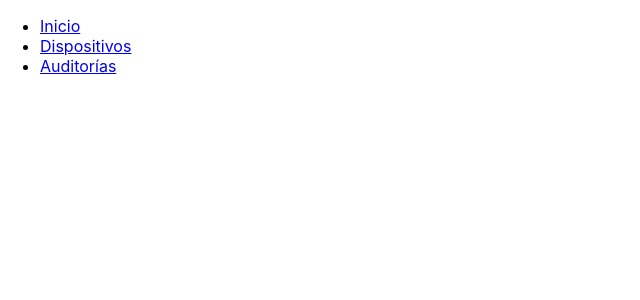
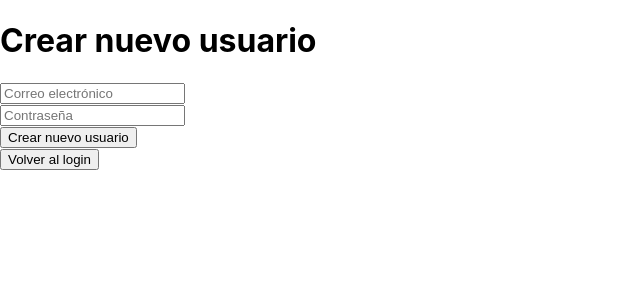
Before and after one commit to SerG-I0/TFG, a React (Create React App) app in the folder FrontEnd/: page /crear_usuario in a window 1280 px wide. Shown: the top 300 px of the page, without its empty margins (0-640 px from the left). Built offline with nearby package versions, Linux system fonts and the light colour scheme.

Commit message:
Navegacion + Login
Mejora de la navegacion + login

```diff
--- a/FrontEnd/src/App.js
+++ b/FrontEnd/src/App.js
@@ -1,30 +1,47 @@
-// src/App.js
-import { BrowserRouter as Router, Routes, Route, Link } from 'react-router-dom';
+import { BrowserRouter as Router, Routes, Route, Link, useLocation, Navigate } from 'react-router-dom';
 import DispositivosPage from './pages/DispositivosPage';
-import AuditoriasPage from './pages/AuditoriasPage'; // Otra página de ejemplo
+import AuditoriasPage from './pages/AuditoriasPage';
+import LoginPage from './pages/LoginPage';
+import CrearUsuario from './components/CrearUsuario';
+
+function Navbar() {
+  return (
+    <nav>
+      <ul>
+        <li><Link to="/dispositivos">Dispositivos</Link></li>
+        <li><Link to="/auditorias">Auditorías</Link></li>
+      </ul>
+    </nav>
+  )
+}
+
+function AppContent() {
+  const location = useLocation();
+
+  // No mostrar navbar en login ni en crear usuario
+  const noNavbarPaths = ['/login', '/crear_usuario'];
+
+  return (
+    <div>
+      {!noNavbarPaths.includes(location.pathname) && <Navbar />}
+      <Routes>
+        {/* Redirigir "/" a "/login" para que no haya confusión */}
+        <Route path="/" element={<Navigate to="/login" replace />} />
+        <Route path="/login" element={<LoginPage />} />
+        <Route path="/crear_usuario" element={<CrearUsuario />} />
+        <Route path="/dispositivos" element={<DispositivosPage />} />
+        <Route path="/auditorias" element={<AuditoriasPage />} />
+      </Routes>
+    </div>
+  )
+}
 
 function App() {
   return (
     <Router>
-      <div>
-        {/* Barra de navegación */}
-        <nav>
-          <ul>
-            <li><Link to="/">Inicio</Link></li>
-            <li><Link to="/dispositivos">Dispositivos</Link></li>
-            <li><Link to="/auditorias">Auditorías</Link></li>
-          </ul>
-        </nav>
-
-        {/* Definición de rutas */}
-        <Routes>
-          <Route path="/" element={<h1>Bienvenido</h1>} />
-          <Route path="/dispositivos" element={<DispositivosPage />} />
-          <Route path="/auditorias" element={<AuditoriasPage />} />
-        </Routes>
-      </div>
+      <AppContent />
     </Router>
-  );
+  )
 }
 
 export default App;
--- /dev/null
+++ b/FrontEnd/src/components/CrearUsuario.js
@@ -0,0 +1,79 @@
+import { useState } from "react";
+import api from "../services/api";
+import { useNavigate } from 'react-router-dom';
+
+function CrearUsuario() {
+  const [email, setEmail] = useState('');
+  const [password, setPassword] = useState('');
+
+  const navigate = useNavigate();
+
+  // Función para validar formato email
+  const validarEmail = (email) => {
+    // Expresión regular sencilla para email válido
+    const re = /^[^\s@]+@[^\s@]+\.[^\s@]+$/;
+    return re.test(email);
+  };
+
+  const crearUsuario = async (e) => {
+    e.preventDefault();
+
+    if (!validarEmail(email)) {
+      alert("Por favor ingresa un correo electrónico válido.");
+      return;
+    }
+
+    try {
+      await api.post('/usuarios/crearUsuario', {
+        email: email,
+        password: password,
+      });
+      alert("Usuario creado con éxito.");
+      setEmail('');
+      setPassword('');
+    } catch (error) {
+       if (error.response && error.response.status === 409) {
+      // Error de conflicto: usuario duplicado
+      alert(error.response.data); // Aquí muestra el mensaje personalizado del backend
+    } else {
+      alert("Error al crear el usuario.");
+    }
+    }
+  };
+
+  const volverClick = () => {
+    navigate('/');
+  };
+
+  return (
+    <div>
+      <h1>Crear nuevo usuario</h1>
+      <form onSubmit={crearUsuario}>
+        <input
+          type="email"
+          placeholder="Correo electrónico"
+          value={email}
+          onChange={(e) => setEmail(e.target.value)}
+          required
+        /><br/>
+
+        <input
+          type="password"
+          placeholder="Contraseña"
+          value={password}
+          onChange={(e) => setPassword(e.target.value)}
+          required
+        /><br/>
+
+        <button type="submit">
+          Crear nuevo usuario
+        </button>
+      </form>
+      <button onClick={volverClick}>
+        Volver al login
+      </button>
+    </div>
+  );
+}
+
+export default CrearUsuario;
--- /dev/null
+++ b/FrontEnd/src/components/LogOutButton.js
@@ -0,0 +1,19 @@
+// src/components/LogoutButton.jsx
+import { useNavigate } from 'react-router-dom';
+
+function LogoutButton() {
+  const navigate = useNavigate();
+
+  const handleLogout = () => {
+    // Redirige al login
+    navigate('/');
+  };
+
+  return (
+    <button onClick={handleLogout} >
+      Cerrar sesión
+    </button>
+  );
+}
+
+export default LogoutButton;
--- a/FrontEnd/src/pages/AuditoriasPage.js
+++ b/FrontEnd/src/pages/AuditoriasPage.js
@@ -1,6 +1,7 @@
 import { useEffect, useState } from 'react';
 import api from '../services/api';
 import EliminarButton from '../components/EliminarButton';
+import LogoutButton from '../components/LogOutButton';
 import { useNavigate } from 'react-router-dom';
 
 function AuditoriasPage() {
@@ -72,7 +73,10 @@ function AuditoriasPage() {
           )}
         </div>
       ))}
+
+      <LogoutButton />
     </div>
+
   );
 }
 
--- a/FrontEnd/src/pages/DispositivosPage.js
+++ b/FrontEnd/src/pages/DispositivosPage.js
@@ -1,6 +1,7 @@
 import { useEffect, useState } from 'react';
 import api from '../services/api';
 import AuditarButton from '../components/AuditarButton';
+import LogoutButton from '../components/LogOutButton';
 
 function Modal({ mensaje }) {
   return (
@@ -86,6 +87,8 @@ function DispositivosPage() {
 
       {/* Mostrar modal si auditoría está en curso */}
       {auditoriaEnCurso && <Modal mensaje="Realizando auditoría, por favor espera..." />}
+
+      <LogoutButton />
     </div>
   );
 }
--- /dev/null
+++ b/FrontEnd/src/pages/LoginPage.js
@@ -0,0 +1,65 @@
+import { useState } from "react";
+import api from "../services/api"; // tu instancia de axios o similar
+import { useNavigate } from "react-router-dom";
+import { Link } from "react-router-dom";
+
+function LoginPage() {
+  const [email, setEmail] = useState('');
+  const [password, setPassword] = useState('');
+  const [errorMsg, setErrorMsg] = useState('');
+
+  const navigate = useNavigate();
+
+  const handleLogin = async (e) => {
+    e.preventDefault();
+    setErrorMsg(''); // limpiar error previo
+
+    try {
+      const response = await api.post('/usuarios/login', {
+        email,
+        password,
+      });
+      alert(response.data); // "Autenticado con éxito."
+
+      // Aquí podrías guardar token o estado de login si usas JWT o similar
+      // Por ejemplo: localStorage.setItem('token', response.data.token)
+
+       navigate('/dispositivos'); ; // redirigir tras login exitoso
+    } catch (error) {
+      if (error.response) {
+        setErrorMsg(error.response.data); // muestra mensaje desde backend
+      } else {
+        setErrorMsg("Error en la conexión. Inténtalo de nuevo.");
+      }
+    }
+  };
+
+  return (
+    <div>
+      <h1>Login</h1>
+      <form onSubmit={handleLogin}>
+        <input
+          type="email"
+          placeholder="Correo electrónico"
+          value={email}
+          onChange={(e) => setEmail(e.target.value)}
+          required
+        /><br />
+        <input
+          type="password"
+          placeholder="Contraseña"
+          value={password}
+          onChange={(e) => setPassword(e.target.value)}
+          required
+        /><br />
+        <button type="submit">Ingresar</button>
+      </form>
+      {errorMsg && <p style={{color: 'red'}}>{errorMsg}</p>}
+
+      <p>¿No tienes una cuenta?</p>
+      <Link to="/crear_usuario">Crear nuevo usuario</Link>
+    </div>
+  );
+}
+
+export default LoginPage;
```
